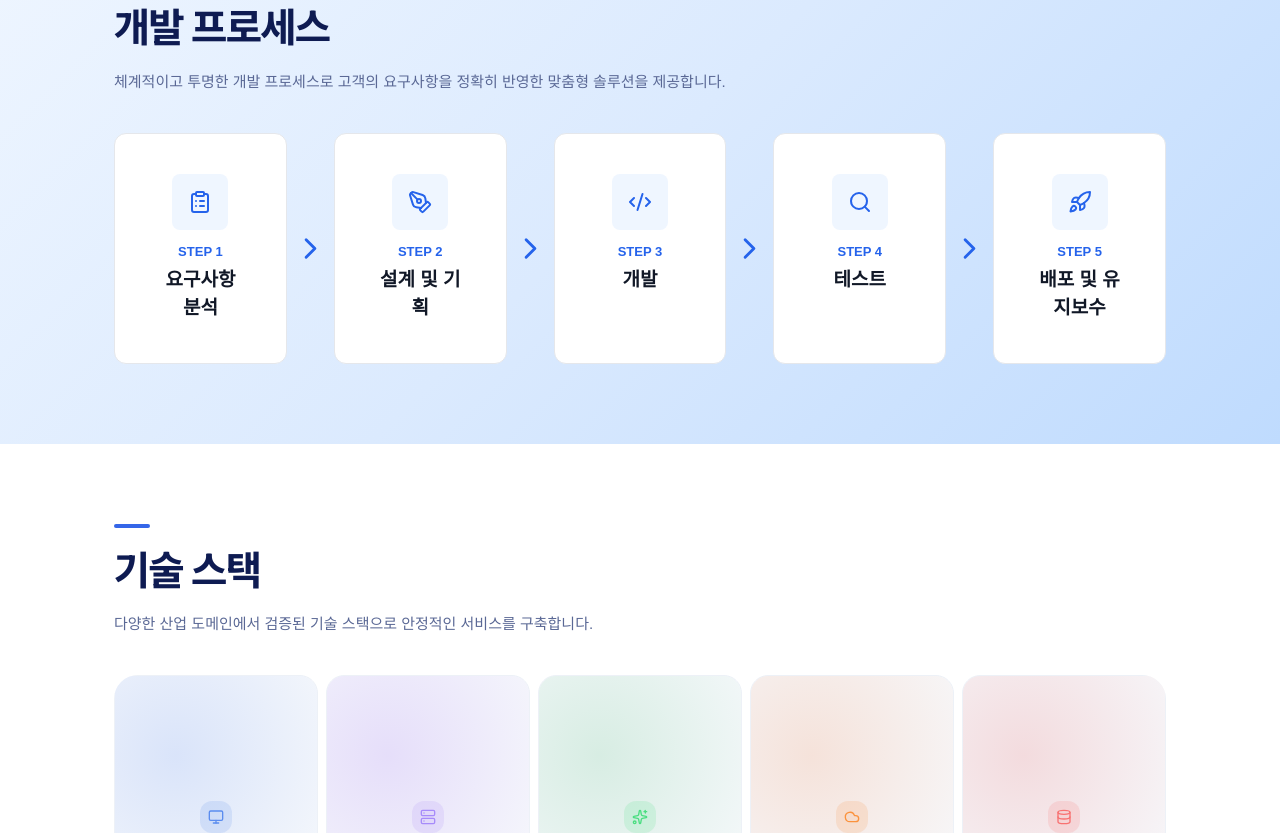
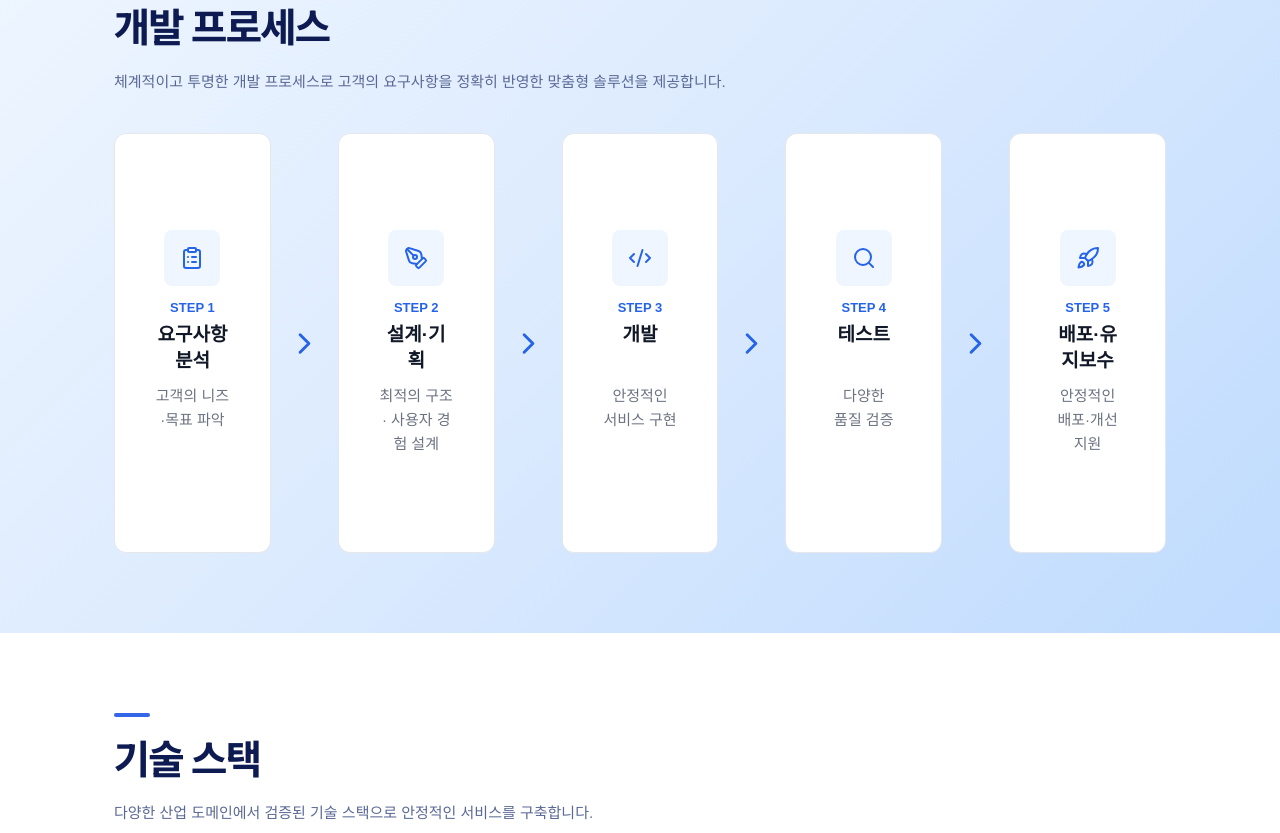
Before and after one commit to chaeuns/vodawebsite, a Next.js app: page /business/ai-solutions in a window 1280 px wide. Shown: the part 1320-2153 px from the top of the page. Built offline with nearby package versions, Linux system fonts and the light colour scheme; a web font is replaced by a local one.

Commit message:
feat: ai 솔루션 페이지 피드백 반영 및 반응형

```diff
--- /dev/null
+++ b/app/business/ai-solutions/components/BreakOnDesktop.tsx
@@ -0,0 +1,19 @@
+import { Fragment } from "react";
+
+// Splits on the "\n" markers already baked into the copy (tuned for the wider desktop
+// card widths) and only renders them as <br> from `md` up. Mobile cards are narrower and
+// stack full-width, so those desktop line breaks land mid-sentence and read oddly — this
+// lets mobile wrap naturally instead.
+export default function BreakOnDesktop({ text }: { text: string }) {
+  const parts = text.split("\n");
+  return (
+    <>
+      {parts.map((part, i) => (
+        <Fragment key={i}>
+          {part}
+          {i < parts.length - 1 && <br className="hidden md:inline" />}
+        </Fragment>
+      ))}
+    </>
+  );
+}
--- a/app/business/ai-solutions/components/CTA.tsx
+++ b/app/business/ai-solutions/components/CTA.tsx
@@ -1,6 +1,7 @@
 "use client";
 
 import Link from "next/link";
+import { ChevronRight } from "lucide-react";
 
 export default function CTA() {
   return (
@@ -22,9 +23,10 @@ export default function CTA() {
         <div className="flex flex-wrap items-center justify-center gap-3 mt-7">
           <Link
             href="/contact"
-            className="bg-[#2563EB] text-white text-[14px] font-semibold px-6 py-3 rounded-lg hover:bg-[#1d4ed8] transition-colors"
+            className="inline-flex items-center justify-center gap-1 bg-[#2563EB] text-white text-[14px] font-semibold px-8 py-3 rounded-full hover:bg-[#1d4ed8] transition-colors"
           >
             개발 문의하기
+            <ChevronRight size={16} />
           </Link>
         </div>
       </div>
--- a/app/business/ai-solutions/components/DevelopmentProcess.tsx
+++ b/app/business/ai-solutions/components/DevelopmentProcess.tsx
@@ -2,22 +2,36 @@
 
 import { Fragment } from "react";
 import { ClipboardList, PenTool, Code2, Search, Rocket, ChevronRight } from "lucide-react";
-import { motion, type Variants } from "framer-motion";
+import { motion, useReducedMotion, type Variants } from "framer-motion";
 import { processSteps } from "../data";
+import BreakOnDesktop from "./BreakOnDesktop";
 
 const ICONS = [ClipboardList, PenTool, Code2, Search, Rocket];
-
-const containerVariants: Variants = {
-  hidden: {},
-  visible: { transition: { staggerChildren: 0.15 } },
-};
-
-const cardVariants: Variants = {
-  hidden: { opacity: 0, x: -40 },
-  visible: { opacity: 1, x: 0, transition: { duration: 0.5, ease: "easeOut" } },
-};
+const EASE = [0.16, 1, 0.3, 1] as const;
 
 export default function DevelopmentProcess() {
+  const shouldReduceMotion = useReducedMotion();
+
+  const cardVariants = (i: number): Variants =>
+    shouldReduceMotion
+      ? { hidden: { opacity: 1, x: 0 }, visible: { opacity: 1, x: 0 } }
+      : {
+          hidden: { opacity: 0, x: -10 },
+          visible: { opacity: 1, x: 0, transition: { duration: 1.8, ease: EASE, delay: i * 0.35 } },
+        };
+
+  const arrowVariants = (i: number): Variants =>
+    shouldReduceMotion
+      ? { hidden: { opacity: 1, x: 0 }, visible: { opacity: 1, x: 0 } }
+      : {
+          hidden: { opacity: 0, x: -6 },
+          visible: {
+            opacity: 1,
+            x: 0,
+            transition: { duration: 1.4, ease: EASE, delay: i * 0.35 + 0.4 },
+          },
+        };
+
   return (
     <section
       className="py-[80px] relative"
@@ -39,63 +53,74 @@ export default function DevelopmentProcess() {
         </p>
 
         {/* Desktop: steps connected with arrows */}
-        <motion.div
-          className="hidden md:flex items-stretch gap-1.5 mt-10"
-          variants={containerVariants}
-          initial="hidden"
-          whileInView="visible"
-          viewport={{ once: true, amount: 0.2 }}
-        >
+        <div className="hidden md:flex items-stretch gap-4 mt-10">
           {processSteps.map((step, i) => {
             const Icon = ICONS[i];
             return (
               <Fragment key={step.step}>
                 <motion.div
-                  variants={cardVariants}
-                  className="group flex-1 border border-[#E5E7EB] rounded-xl bg-white p-10 min-h-[200px] flex flex-col items-center justify-start text-center shadow-none hover:shadow-[0_8px_20px_rgba(17,24,39,0.08)] hover:border-[#2563EB]/30 transition-[box-shadow,border-color] duration-200 ease-out"
-                  whileHover={{ y: -3, transition: { duration: 0.2 } }}
+                  className="group flex-1 border border-[#E5E7EB] rounded-xl bg-white pt-24 pb-10 px-10 min-h-[420px] flex flex-col items-center justify-start text-center shadow-none hover:shadow-xl hover:shadow-blue-500/5 hover:border-[#2563EB]/30 transition-[box-shadow,border-color] duration-300 ease-out"
+                  variants={cardVariants(i)}
+                  initial="hidden"
+                  whileInView="visible"
+                  viewport={{ once: false, amount: 0.3 }}
+                  whileHover={shouldReduceMotion ? undefined : { y: -4, transition: { duration: 0.3 } }}
                 >
-                  <div className="w-14 h-14 mx-auto rounded-lg bg-[#EFF6FF] flex items-center justify-center transition-colors duration-200 ease-out group-hover:bg-[#2563EB]">
-                    <Icon size={24} className="text-[#2563EB] transition-colors duration-200 ease-out group-hover:text-white" />
+                  <div className="w-14 h-14 mx-auto rounded-lg bg-[#EFF6FF] flex items-center justify-center">
+                    <Icon size={24} className="text-[#2563EB]" />
                   </div>
-                  <p className="text-[13px] font-bold text-[#2563EB] mt-3 whitespace-pre-line">{step.step}</p>
-                  <p className="text-[19px] font-bold text-[#111827] mt-1 whitespace-pre-line">{step.title}</p>
+                  <p className="text-[13px] font-bold text-[#2563EB] mt-3">{step.step}</p>
+                  <p className="text-[19px] font-bold text-[#111827] mt-1 leading-[1.4] min-h-[54px]">
+                    <BreakOnDesktop text={step.title} />
+                  </p>
+                  <p className="text-[15px] text-[#6B7280] mt-2 leading-[1.6]">
+                    <BreakOnDesktop text={step.body} />
+                  </p>
                 </motion.div>
                 {i < processSteps.length - 1 && (
-                  <div className="flex items-center justify-center text-[#2563EB] shrink-0">
+                  <motion.div
+                    className="flex items-center justify-center text-[#2563EB] shrink-0"
+                    variants={arrowVariants(i)}
+                    initial="hidden"
+                    whileInView="visible"
+                    viewport={{ once: false, amount: 0.3 }}
+                  >
                     <ChevronRight className="w-[35px] h-[35px]" />
-                  </div>
+                  </motion.div>
                 )}
               </Fragment>
             );
           })}
-        </motion.div>
+        </div>
 
         {/* Mobile: stacked */}
-        <motion.div
-          className="md:hidden flex flex-col gap-4 mt-10"
-          variants={containerVariants}
-          initial="hidden"
-          whileInView="visible"
-          viewport={{ once: true, amount: 0.2 }}
-        >
+        <div className="md:hidden flex flex-col gap-4 mt-10">
           {processSteps.map((step, i) => {
             const Icon = ICONS[i];
             return (
               <motion.div
                 key={step.step}
-                variants={cardVariants}
-                className="group border border-[#E5E7EB] rounded-xl bg-white p-10 min-h-[200px] flex flex-col items-center justify-start text-center shadow-none hover:shadow-[0_8px_20px_rgba(17,24,39,0.08)] hover:border-[#2563EB]/30 transition-[box-shadow,border-color] duration-200 ease-out"
+                className="group border border-[#E5E7EB] rounded-xl bg-white pt-6 pb-6 px-8 min-h-[170px] flex flex-col items-center justify-start text-center shadow-none hover:shadow-xl hover:shadow-blue-500/5 hover:border-[#2563EB]/30 transition-[box-shadow,border-color] duration-300 ease-out"
+                variants={cardVariants(i)}
+                initial="hidden"
+                whileInView="visible"
+                viewport={{ once: false, amount: 0.3 }}
+                whileHover={shouldReduceMotion ? undefined : { y: -4, transition: { duration: 0.3 } }}
               >
-                <div className="w-14 h-14 mx-auto rounded-lg bg-[#EFF6FF] flex items-center justify-center transition-colors duration-200 ease-out group-hover:bg-[#2563EB]">
-                  <Icon size={24} className="text-[#2563EB] transition-colors duration-200 ease-out group-hover:text-white" />
+                <div className="w-14 h-14 mx-auto rounded-lg bg-[#EFF6FF] flex items-center justify-center">
+                  <Icon size={24} className="text-[#2563EB]" />
                 </div>
-                <p className="text-[13px] font-bold text-[#2563EB] mt-3 whitespace-pre-line">{step.step}</p>
-                <p className="text-[19px] font-bold text-[#111827] mt-1 whitespace-pre-line">{step.title}</p>
+                <p className="text-[13px] font-bold text-[#2563EB] mt-3">{step.step}</p>
+                <p className="text-[19px] font-bold text-[#111827] mt-1 leading-[1.4] min-h-[40px]">
+                  <BreakOnDesktop text={step.title} />
+                </p>
+                <p className="text-[15px] text-[#6B7280] mt-1 leading-[1.6]">
+                  <BreakOnDesktop text={step.body} />
+                </p>
               </motion.div>
             );
           })}
-        </motion.div>
+        </div>
       </div>
     </section>
   );
--- a/app/business/ai-solutions/components/Hero.tsx
+++ b/app/business/ai-solutions/components/Hero.tsx
@@ -32,10 +32,10 @@ export default function Hero() {
                 사업 영역
                 <ChevronRight className="w-[13px] h-[13px] md:w-[15px] md:h-[15px]" strokeWidth={2.5} />
               </span>{" "}
-              AI 솔루션
+              <span className="align-middle">AI 솔루션</span>
             </p>
 
-            <h1 className="hero-fade-2 font-bold mt-4 leading-[1.3] text-[18px] sm:text-[22px] md:text-[29px] lg:text-[43px] whitespace-normal md:whitespace-nowrap break-keep">
+            <h1 className="hero-fade-2 font-bold mt-4 leading-[1.3] text-[1.7rem] sm:text-[22px] md:text-[29px] lg:text-[43px] whitespace-normal md:whitespace-nowrap break-keep">
               <span className="text-[#00163A]">AI 솔루션 개발</span>
             </h1>
           </div>
--- a/app/business/ai-solutions/components/KeySolutions.tsx
+++ b/app/business/ai-solutions/components/KeySolutions.tsx
@@ -3,6 +3,7 @@
 import { Bot, Users, Lock, Cog, FileText, GraduationCap } from "lucide-react";
 import { motion, type Variants } from "framer-motion";
 import { solutions } from "../data";
+import BreakOnDesktop from "./BreakOnDesktop";
 
 const ICONS = [Bot, Users, Lock, Cog, FileText, GraduationCap];
 
@@ -89,8 +90,8 @@ export default function KeySolutions() {
                   </div>
 
                   <p className="text-[17px] font-bold text-[#111827] mt-3 whitespace-pre-line">{solution.title}</p>
-                  <p className="text-[14px] text-[#6B7280] mt-1.5 leading-[1.7] whitespace-pre-line">
-                    {solution.body}
+                  <p className="text-[14px] text-[#6B7280] mt-1.5 leading-[1.7]">
+                    <BreakOnDesktop text={solution.body} />
                   </p>
                 </div>
               </motion.div>
--- a/app/business/ai-solutions/components/TechStack.tsx
+++ b/app/business/ai-solutions/components/TechStack.tsx
@@ -46,7 +46,7 @@ export default function TechStack() {
             return (
               <div
                 key={group.category}
-                className="group relative flex-1 max-[900px]:flex-none min-w-[80px] max-[900px]:min-w-0 max-[900px]:h-[60px] max-[900px]:hover:h-auto max-[900px]:hover:min-h-[130px] rounded-[18px] overflow-hidden border border-[#edf1f7] bg-[#F7F9FC] hover:z-10 hover:shadow-[0_20px_40px_rgba(13,27,64,0.1)]"
+                className="group relative flex-1 max-[900px]:flex-none min-w-[80px] max-[900px]:min-w-0 max-[900px]:h-[60px] max-[900px]:hover:h-auto max-[900px]:hover:min-h-[130px] rounded-[18px] overflow-hidden border border-[#edf1f7] bg-[#F7F9FC] hover:z-10"
                 style={{
                   transform: isVisible ? "translateY(0)" : "translateY(16px)",
                   opacity: isVisible ? 1 : 0,
--- a/app/business/ai-solutions/data.ts
+++ b/app/business/ai-solutions/data.ts
@@ -37,28 +37,33 @@ export const solutions: Solution[] = [
   },
 ];
 
-export type ProcessStep = { step: string; title: string;};
+export type ProcessStep = { step: string; title: string; body: string };
 
 export const processSteps: ProcessStep[] = [
   {
     step: "STEP 1",
     title: "요구사항\n분석",
+    body: "고객의 니즈·목표 파악",
   },
   {
     step: "STEP 2",
-    title: "설계 및 기획",
+    title: "설계·기획",
+    body: "최적의 구조· 사용자 경험 설계",
   },
   {
     step: "STEP 3",
     title: "개발",
+    body: "안정적인\n서비스 구현",
   },
   {
     step: "STEP 4",
     title: "테스트",
+    body: "다양한\n품질 검증",
   },
   {
     step: "STEP 5",
-    title: "배포 및 유지보수",
+    title: "배포·유지보수",
+    body: "안정적인\n배포·개선\n지원",
   },
 ];
 
@@ -97,19 +102,19 @@ export type RelatedSolution = { badge: string; title: string; body: string; href
 export const relatedSolutions: RelatedSolution[] = [
   {
     badge: "LMS",
-    title: "LMS 문의",
+    title: "LMS",
     body: "VODA 스마트 훈련 플랫폼(WSTS)에 대한\n도입과 커스터마이징",
     href: "/solutions/lms",
   },
   {
     badge: "Competency",
-    title: "역량평가 문의",
+    title: "AI 역량평가",
     body: "AI 기반 역량평가 시스템 도입\n파일럿 프로그램 및 데모 체험 신청",
     href: "/solutions/assessment",
   },
   {
     badge: "Cloud",
-    title: "클라우드 문의",
+    title: "클라우드 인프라",
     body: "클라우드 인프라 구축, 마이그레이션,\n운영 유지보수 서비스 문의",
     href: "/business/cloud",
   },
```
Also changed, not shown: app/business/ai-solutions/components/RelatedSolutions.tsx (+17 -7 lines), app/business/cloud/components/ServiceProcess.tsx (+4 -4 lines), app/business/corporate-education/components/Process.tsx (+4 -4 lines).
